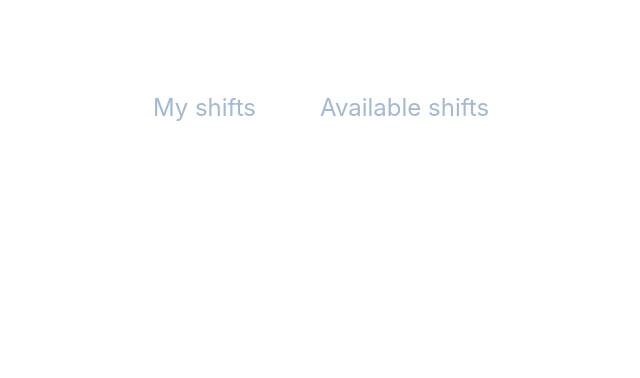
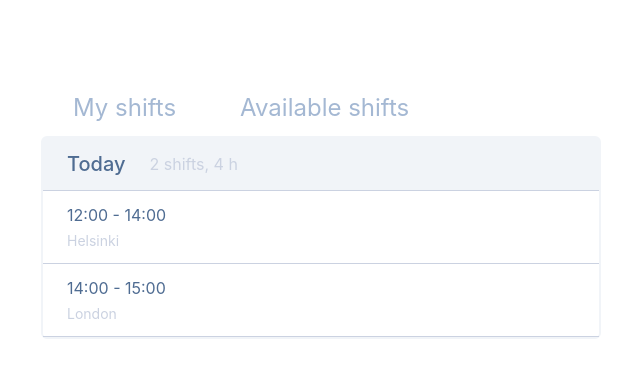
Before and after one commit to rishavbharti/shift-booking, a React (Create React App) app: page / in a window 1280 px wide. Shown: the top 378 px of the page, without its empty margins (319-959 px from the left). Built offline with nearby package versions, Linux system fonts and the light colour scheme.

Commit message:
Create `TableHeader` and `TableRow` component

```diff
--- a/src/components/Calendar/index.js
+++ b/src/components/Calendar/index.js
@@ -1,6 +1,9 @@
 import React, { useState } from 'react';
+
+import TableHeader from '../TableHeader';
+import TableRow from '../TableRow';
+import Tabs from '../Tabs';
 import Tab from '../Tab';
-import Tabs from '../Tabs';
 
 const Calendar = () => {
   const shiftTabs = ['My shifts', 'Available shifts'];
@@ -22,11 +25,28 @@ const Calendar = () => {
     );
   };
 
-  const renderContent = () => {
-    return renderShiftTabs();
+  const renderTable = () => {
+    return (
+      <>
+        <TableHeader title='Today' subTitle='2 shifts, 4 h' />
+        <TableRow title='12:00 - 14:00' subTitle='Helsinki' />
+        <TableRow title='14:00 - 15:00' subTitle='London' />
+      </>
+    );
   };
 
-  return <div>{renderContent()}</div>;
+  const renderContent = () => {
+    return (
+      <div className='w-5/6 lg:w-1/2'>
+        {renderShiftTabs()}
+        <div className='border-2 border-borderTable rounded-md'>
+          {renderTable()}
+        </div>
+      </div>
+    );
+  };
+
+  return renderContent();
 };
 
 export default Calendar;
--- /dev/null
+++ b/src/components/TableHeader/index.js
@@ -0,0 +1,14 @@
+import React from 'react';
+
+const TableHeader = (props) => {
+  const { title, subTitle } = props;
+
+  return (
+    <div className='flex items-center gap-6 px-6 py-3 border-b border-borderRow bg-headerBg'>
+      <p className='text-xl font-medium text-headingText'>{title}</p>
+      <p className='text-labelText'>{subTitle}</p>
+    </div>
+  );
+};
+
+export default TableHeader;
--- /dev/null
+++ b/src/components/TableRow/index.js
@@ -0,0 +1,16 @@
+import React from 'react';
+
+const TableRow = (props) => {
+  const { title, subTitle } = props;
+
+  return (
+    <div className='flex items-center justify-between px-6 py-3 border-b border-borderRow'>
+      <div className='flex flex-col gap-1'>
+        <p className='text-headingText'>{title}</p>
+        <p className='text-labelText text-sm'>{subTitle}</p>
+      </div>
+    </div>
+  );
+};
+
+export default TableRow;
--- a/tailwind.config.js
+++ b/tailwind.config.js
@@ -4,11 +4,14 @@ module.exports = {
   theme: {
     extend: {
       colors: {
-        headerBg: '#CBD2E1',
+        headerBg: '#F1F4F8',
+        borderTable: '#F1F4F8',
+        borderRow: '#CBD2E1',
 
         activeTabText: '#004FB4',
         headingText: '#4F6C92',
         mainText: '#A4B8D3',
+        labelText: '#CBD2E1',
 
         confirmText: '#55CB82',
         alertText: '#E2006A',
```
